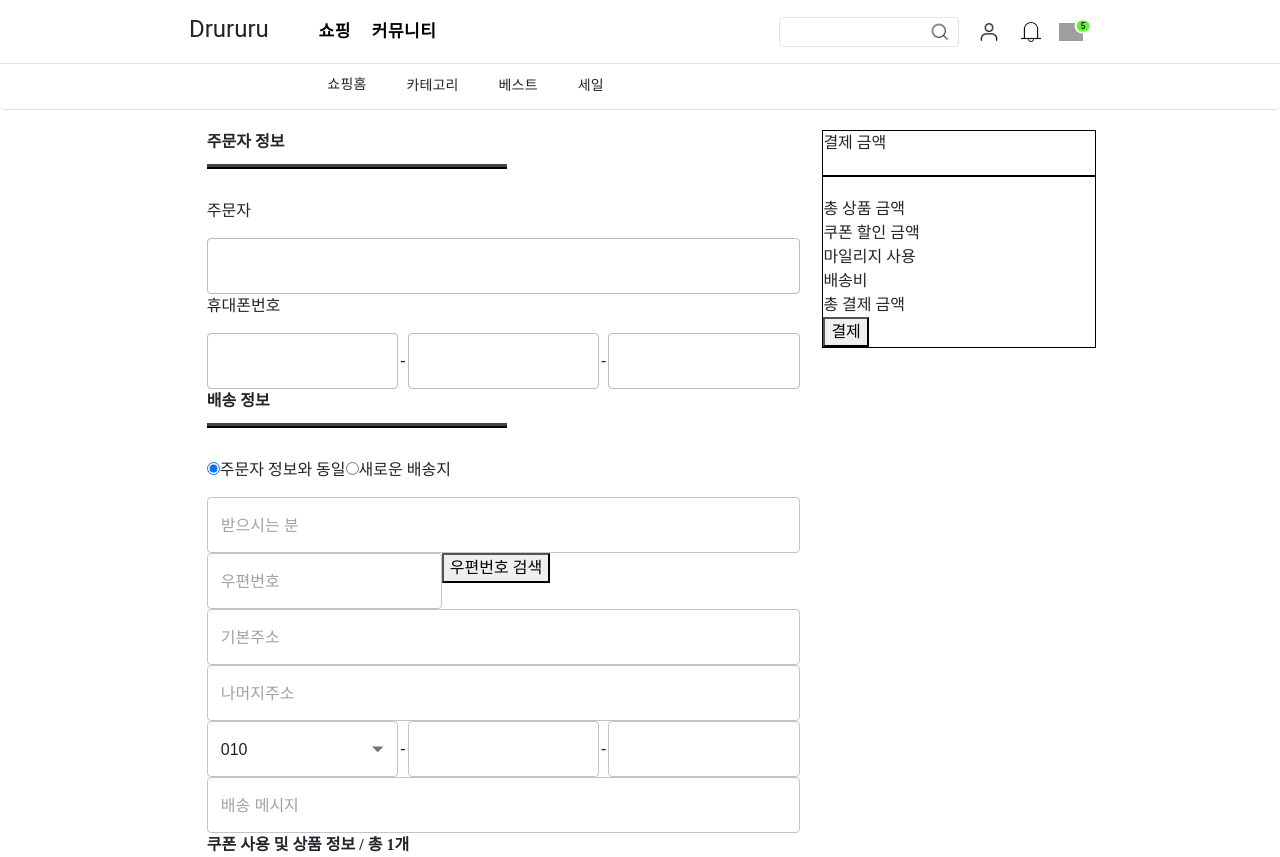
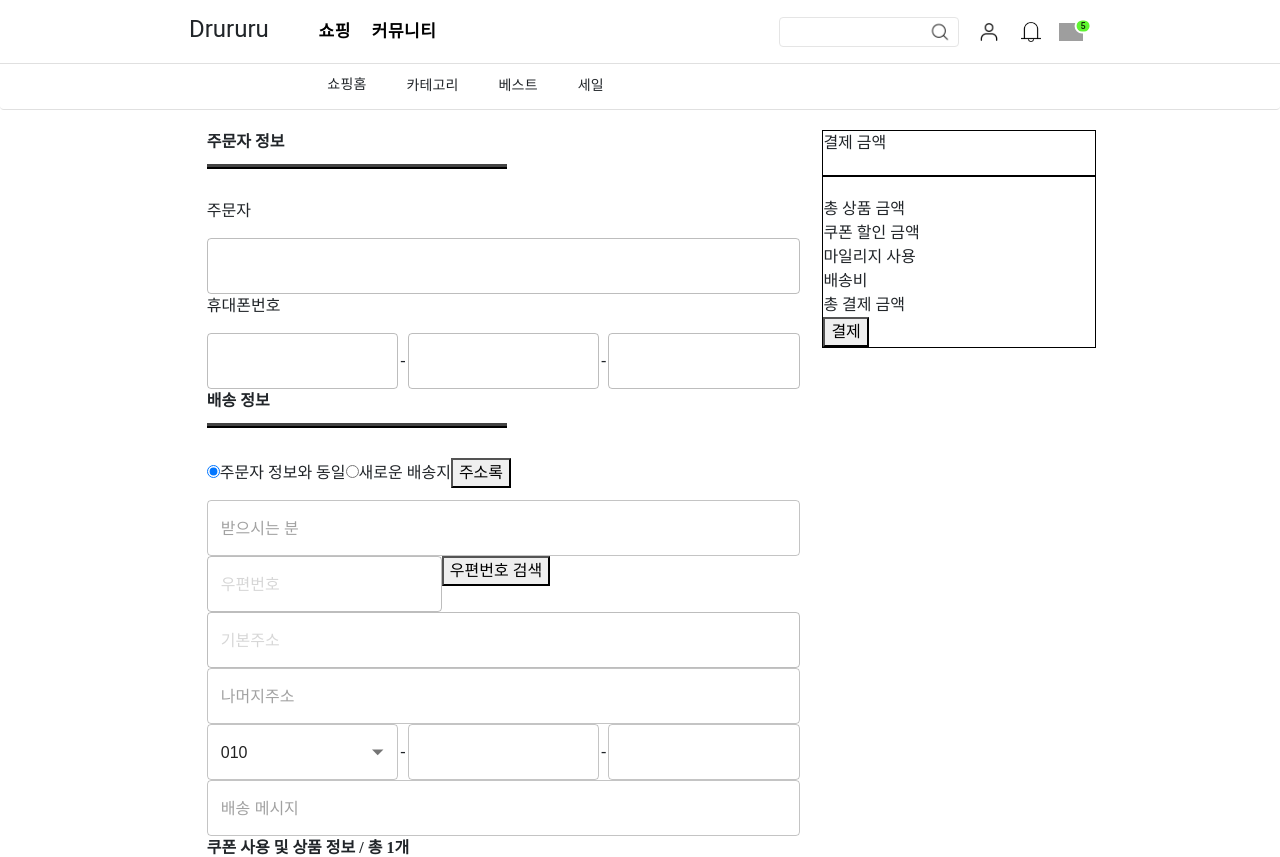
Before and after one commit to ZayaDB/ezkorea, a React (Create React App) app: page /order in a window 1280 px wide. Shown: the top 857 px of the page. Built offline with nearby package versions, Linux system fonts and the light colour scheme; grey boxes are pictures that could not be loaded; a web font is replaced by a local one.

Commit message:
feat : 주소록 모달

```diff
--- a/src/components/order/DeliveryInfo.tsx
+++ b/src/components/order/DeliveryInfo.tsx
@@ -3,8 +3,9 @@ import { useSelector } from 'react-redux';
 
 import { useState } from 'react';
 import Head from './Head';
-import { FormControl, MenuItem, TextField } from '@mui/material';
+import { Box, FormControl, MenuItem, Modal, TextField } from '@mui/material';
 import Select, { SelectChangeEvent } from '@mui/material/Select';
+import CloseButton from 'react-bootstrap/CloseButton';
 import Postcode from './Postcode';
 
 /* 수령자 정보
@@ -39,6 +40,7 @@ export default function DeliveryInfo() {
         />
         새로운 배송지
       </label>
+      <AddressBook />
       <DeliveryInfoContent />
     </div>
   );
@@ -59,9 +61,9 @@ function DeliveryInfoContent() {
   return (
     <div className='deliveryinfo-container'>
       <TextField fullWidth placeholder='받으시는 분' />
-      <TextField placeholder='우편번호' value={zonecode} />
+      <TextField placeholder='우편번호' value={zonecode} disabled />
       <Postcode />
-      <TextField fullWidth placeholder='기본주소' value={address} />
+      <TextField fullWidth placeholder='기본주소' value={address} disabled />
       <TextField fullWidth placeholder='나머지주소' />
 
       <div className='orderer-num-container'>
@@ -87,3 +89,56 @@ function DeliveryInfoContent() {
     </div>
   );
 }
+
+/* 주소록 기능 */
+function AddressBook() {
+  /* 모달창 */
+  const style = {
+    position: 'absolute' as const,
+    top: '50%',
+    left: '50%',
+    transform: 'translate(-50%, -50%)',
+    width: 400,
+    bgcolor: 'background.paper',
+    border: '2px solid #000',
+    boxShadow: 24,
+    p: 4,
+  };
+
+  const [open, setOpen] = useState(false);
+  const handleOpen = () => setOpen(true);
+  const handleClose = () => setOpen(false);
+
+  /* 주소록 */
+  const [name] = useState<string>('진가영');
+  const [addressName] = useState<string>('집');
+  const [zonecode] = useState<string>('12345');
+  const [address] = useState<string>('서울특별시 어쩌구 저쩌구로 166');
+  const [phoneNum] = useState<string>('010-1111-2222');
+
+  return (
+    <>
+      <button onClick={handleOpen}>주소록</button>
+      <Modal
+        open={open}
+        onClose={handleClose}
+        aria-labelledby='modal-modal-title'
+        aria-describedby='modal-modal-description'
+      >
+        <Box sx={style}>
+          <CloseButton onClick={handleClose} />
+          <div className='address-caption'>배송지 목록</div>
+          <div>
+            <div>
+              {name}({addressName})
+            </div>
+            <div>
+              ({zonecode}) {address}
+            </div>
+            <div>{phoneNum}</div>
+          </div>
+        </Box>
+      </Modal>
+    </>
+  );
+}
```
